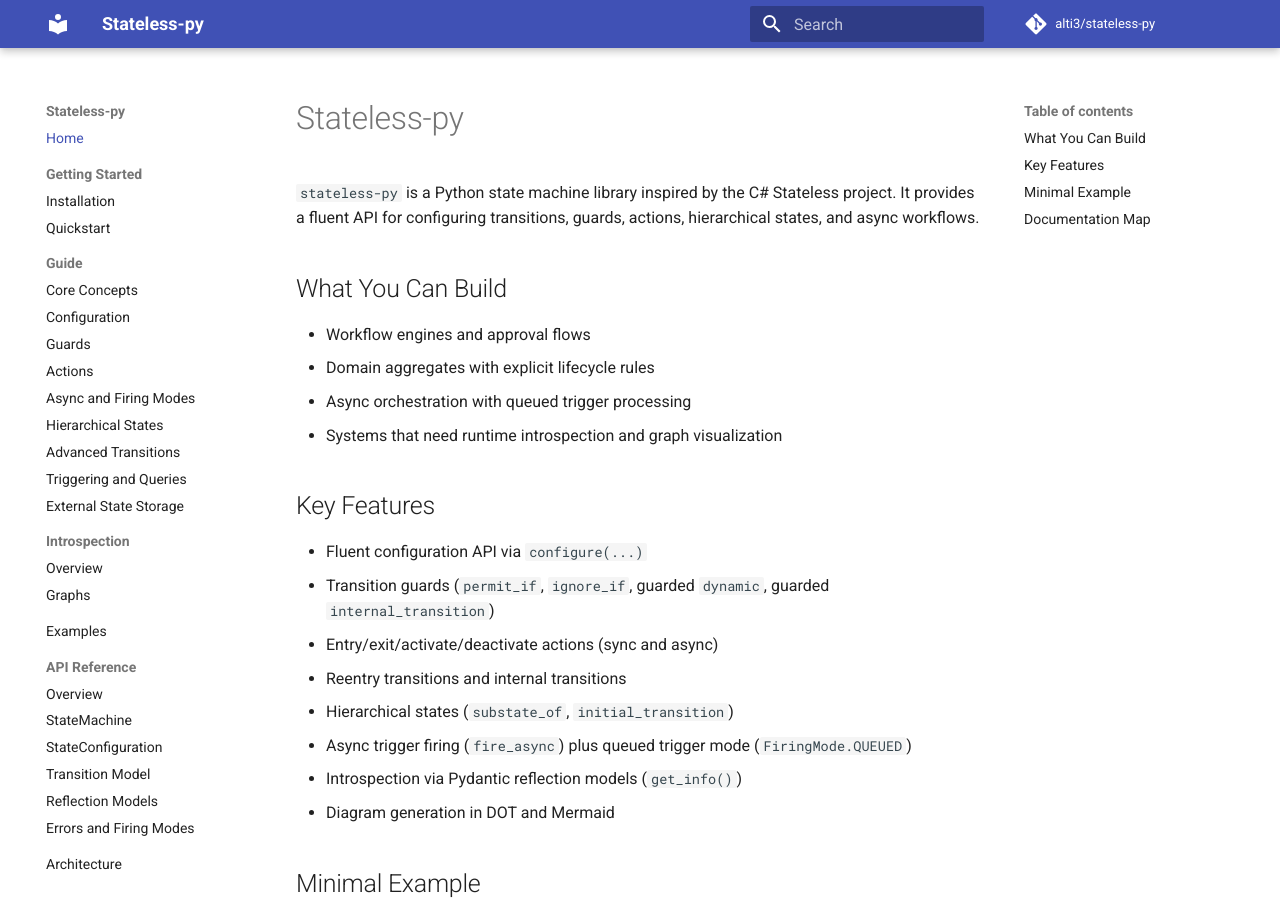
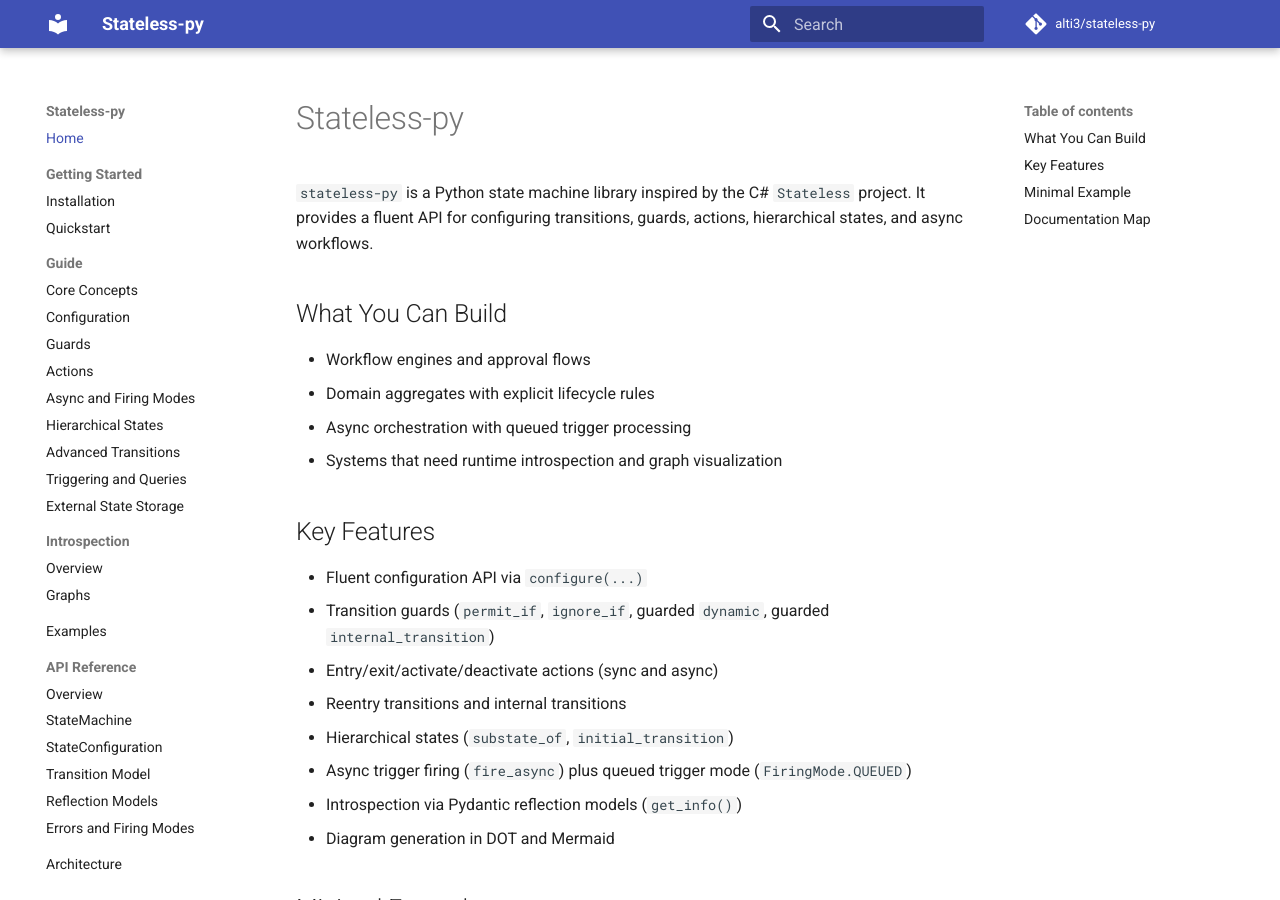
Before and after one commit to alti3/stateless-py, an MkDocs documentation site: the page built from docs/index.md, in a window 1280 px wide and 900 px high. Built offline with MkDocs 1.6.1 and Material for MkDocs 9.7.7, drawn with Linux system fonts in a browser that asks for light colours; comment, search, counter and statistics services are not loaded.

```diff
--- a/docs/index.md
+++ b/docs/index.md
@@ -1,6 +1,6 @@
 # Stateless-py
 
-`stateless-py` is a Python state machine library inspired by the C# Stateless project. It provides a fluent API for configuring transitions, guards, actions, hierarchical states, and async workflows.
+`stateless-py` is a Python state machine library inspired by the C# `Stateless` project. It provides a fluent API for configuring transitions, guards, actions, hierarchical states, and async workflows.
 
 ## What You Can Build
 
```
